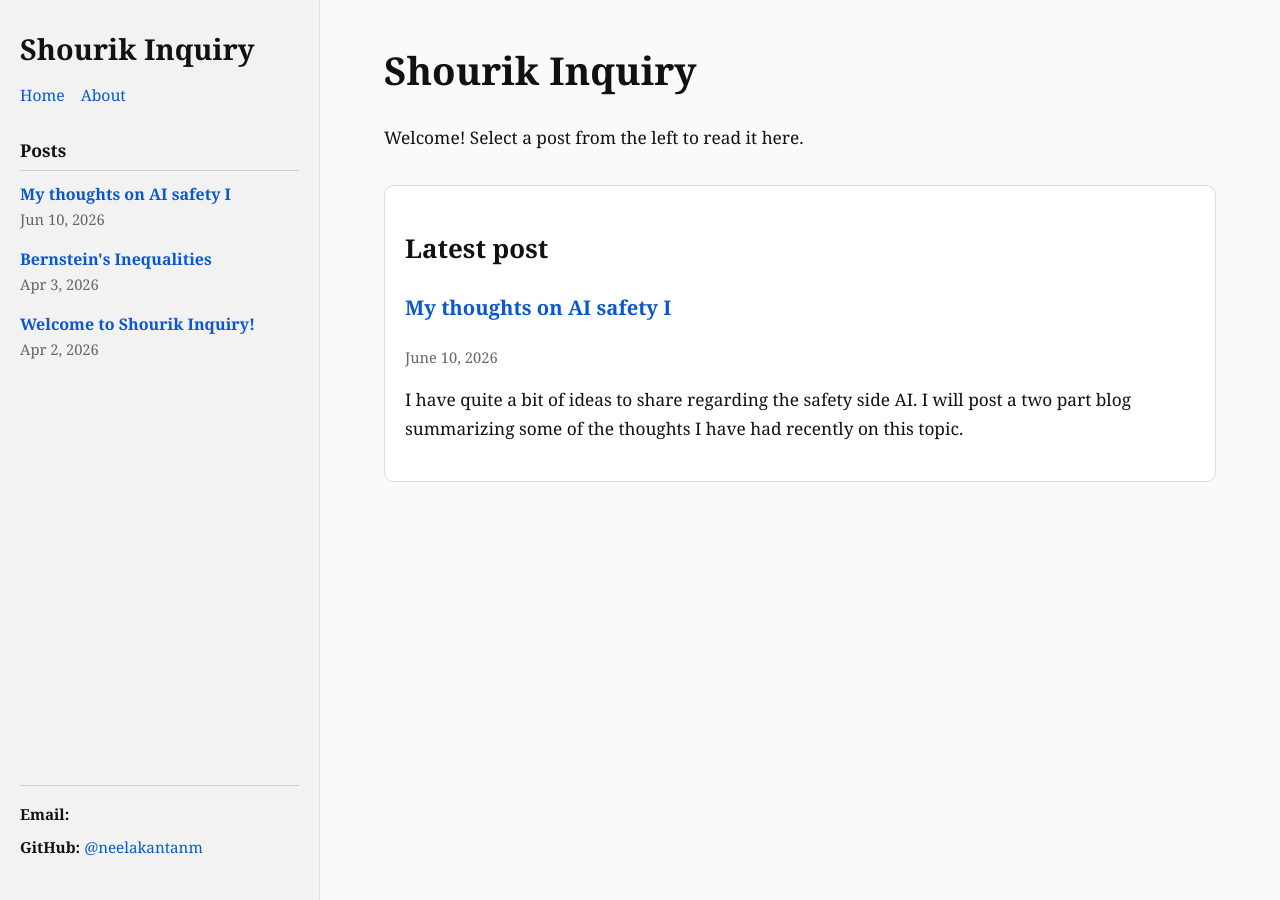
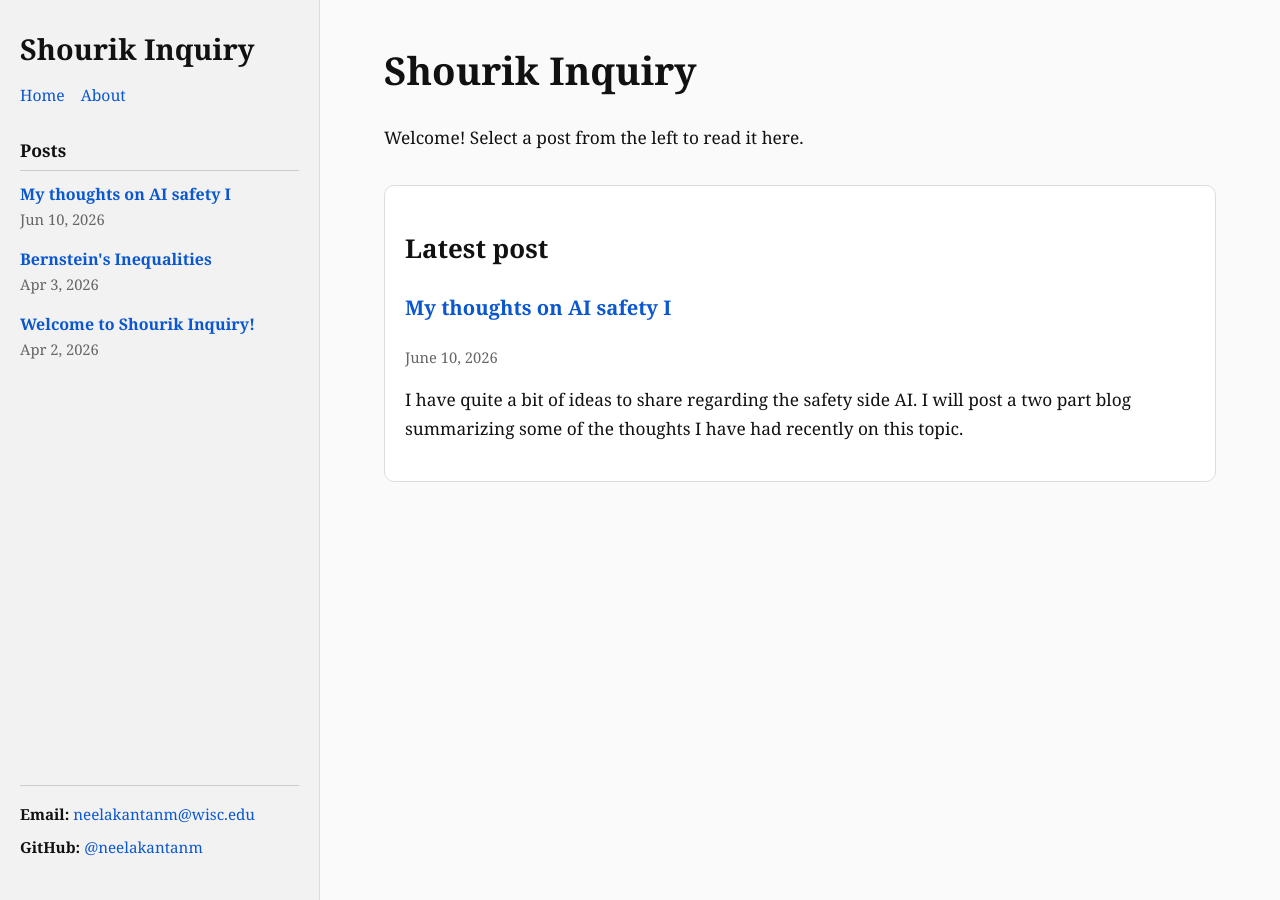
Before and after one commit to neelakantanm/Blog, a Jekyll site: the page built from index.markdown, in a window 1280 px wide. Built offline with Jekyll 4.4.1, drawn with Linux system fonts in a browser that asks for light colours.

Commit message:
AI safety

```diff
--- a/_layouts/default.html
+++ b/_layouts/default.html
@@ -48,7 +48,7 @@
       </div>
 
       <footer class="sidebar-footer">
-        <div><strong>Email:</strong> <a href="mailto:{{neelanmemana@gmail.com}}">{{neelanmemana@gmail.com}}</a></div>
+        <div><strong>Email:</strong> <a href="mailto:{{site.email}}">{{site.email}}</a></div>
         <div><strong>GitHub:</strong> <a href="https://github.com/{{ site.github_username }}">@{{ site.github_username }}</a></div>
       </footer>
     </aside>
```
